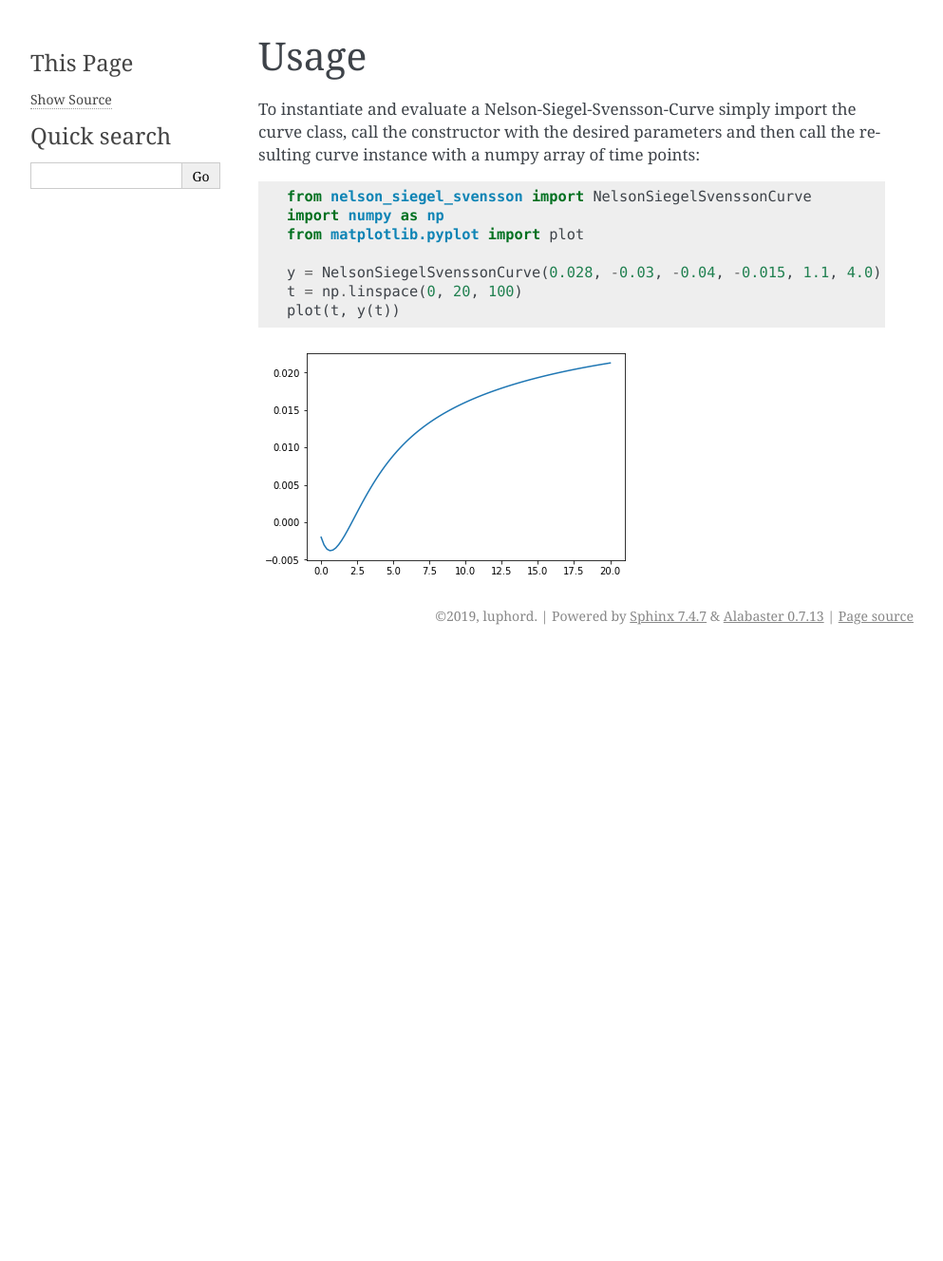
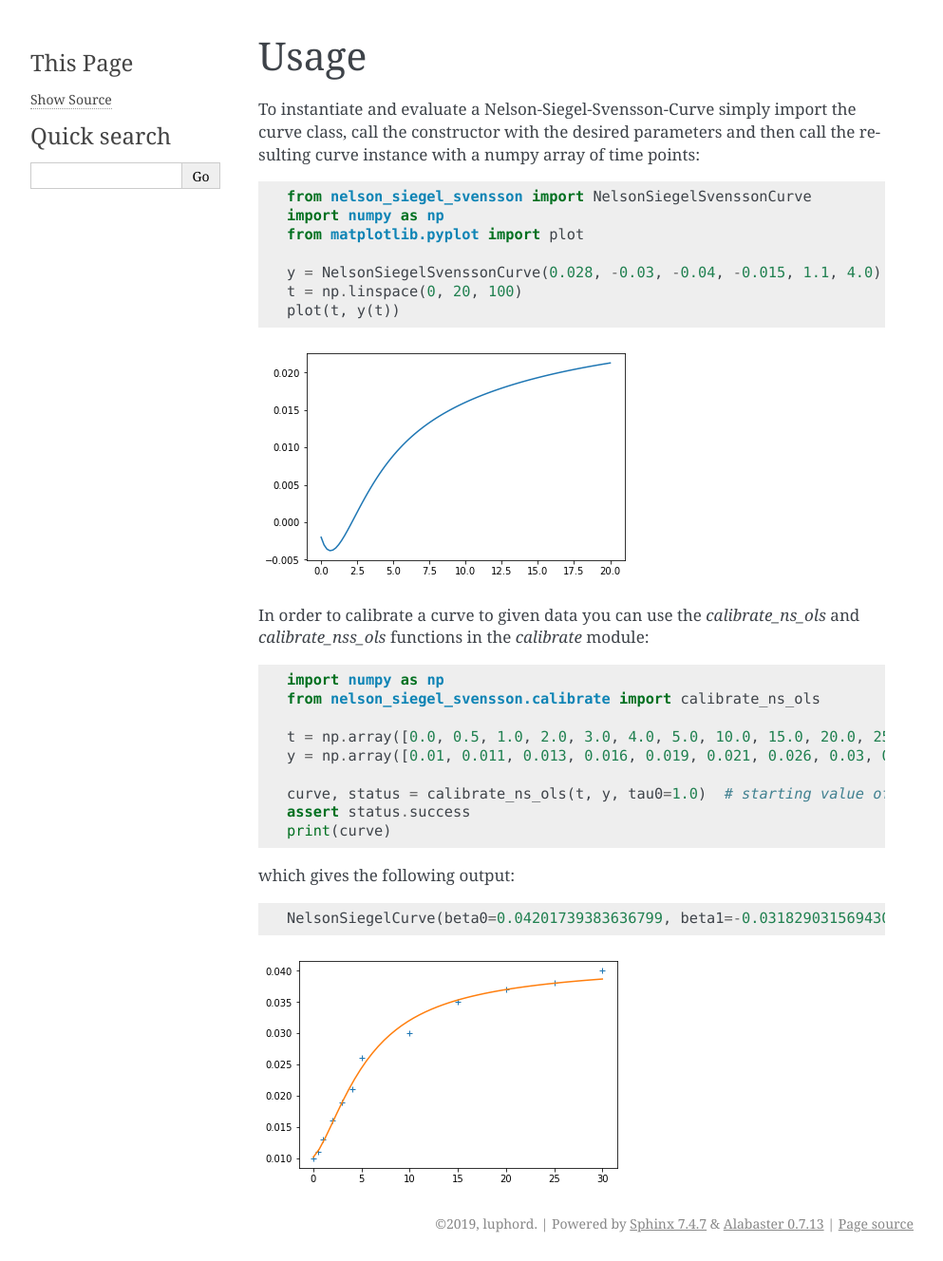
Before and after one commit to luphord/nelson_siegel_svensson, a Sphinx documentation site: the page built from docs/usage.rst, in a window 1280 px wide. Shown: the whole page at 95% size, without its empty margins (148-1141 px from the left). Built offline with Sphinx 7.4.7, drawn with Linux system fonts in a browser that asks for light colours; before the commit the page ends 900 px from its top, so only the background shows below that.

Commit message:
documentation for calibration #1

```diff
--- a/docs/usage.rst
+++ b/docs/usage.rst
@@ -17,3 +17,26 @@ and then call the resulting curve instance with a numpy array of time points:
         plot(t, y(t))
 
 .. image:: _static/an_example_nelson-siegel-svensson-curve.png
+
+In order to calibrate a curve to given data you can use the `calibrate_ns_ols` and
+`calibrate_nss_ols` functions in the `calibrate` module:
+
+.. code-block:: python
+
+        import numpy as np
+        from nelson_siegel_svensson.calibrate import calibrate_ns_ols
+
+        t = np.array([0.0, 0.5, 1.0, 2.0, 3.0, 4.0, 5.0, 10.0, 15.0, 20.0, 25.0, 30.0])
+        y = np.array([0.01, 0.011, 0.013, 0.016, 0.019, 0.021, 0.026, 0.03, 0.035, 0.037, 0.038, 0.04])
+
+        curve, status = calibrate_ns_ols(t, y, tau0=1.0)  # starting value of 1.0 for the optimization of tau
+        assert status.success
+        print(curve)
+
+which gives the following output:
+
+.. code-block:: python
+
+        NelsonSiegelCurve(beta0=0.04201739383636799, beta1=-0.031829031569430594, beta2=-0.026797319779108236, tau=1.7170972656534174)
+
+.. image:: _static/calibrated_nelson-siegel-curve.png
```
Also changed, not shown: docs/_static/calibrated_nelson-siegel-curve.png (added).
